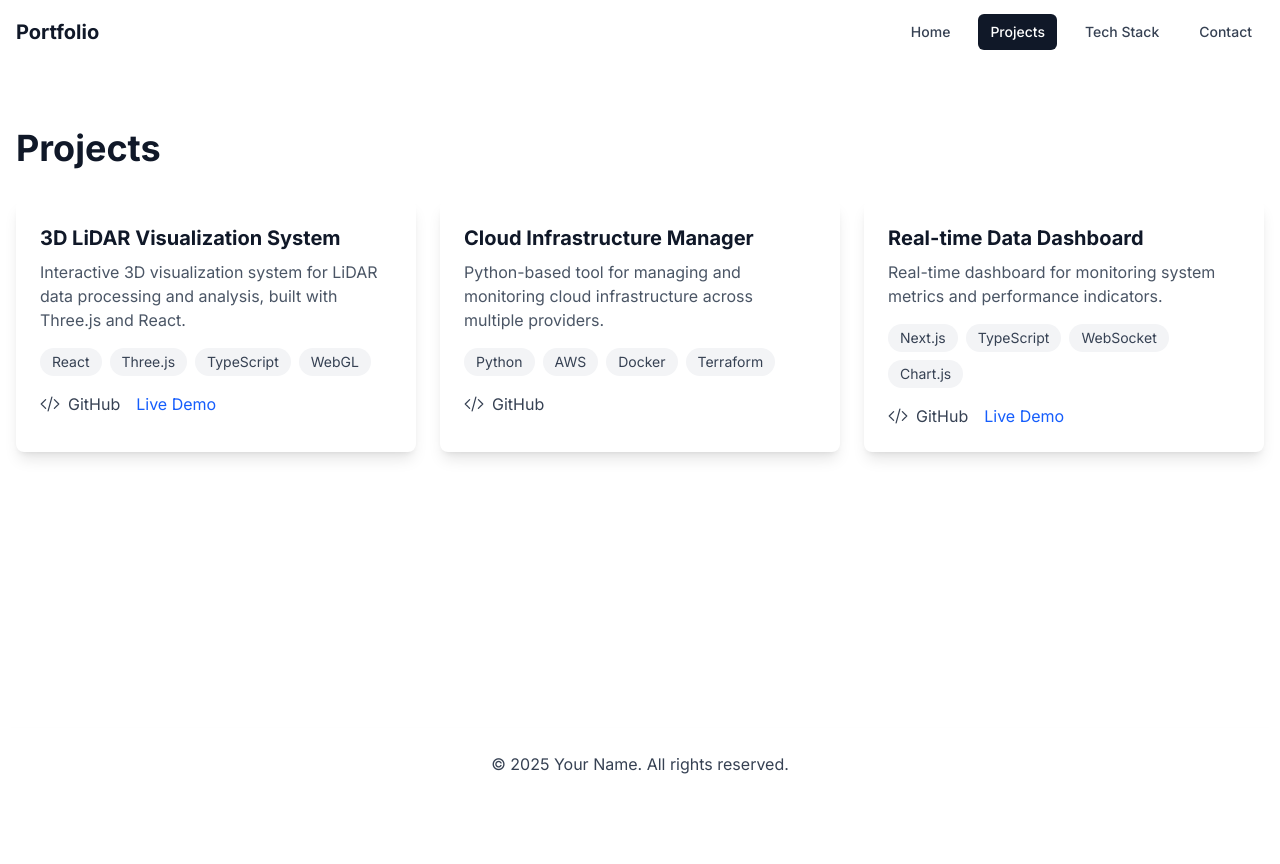
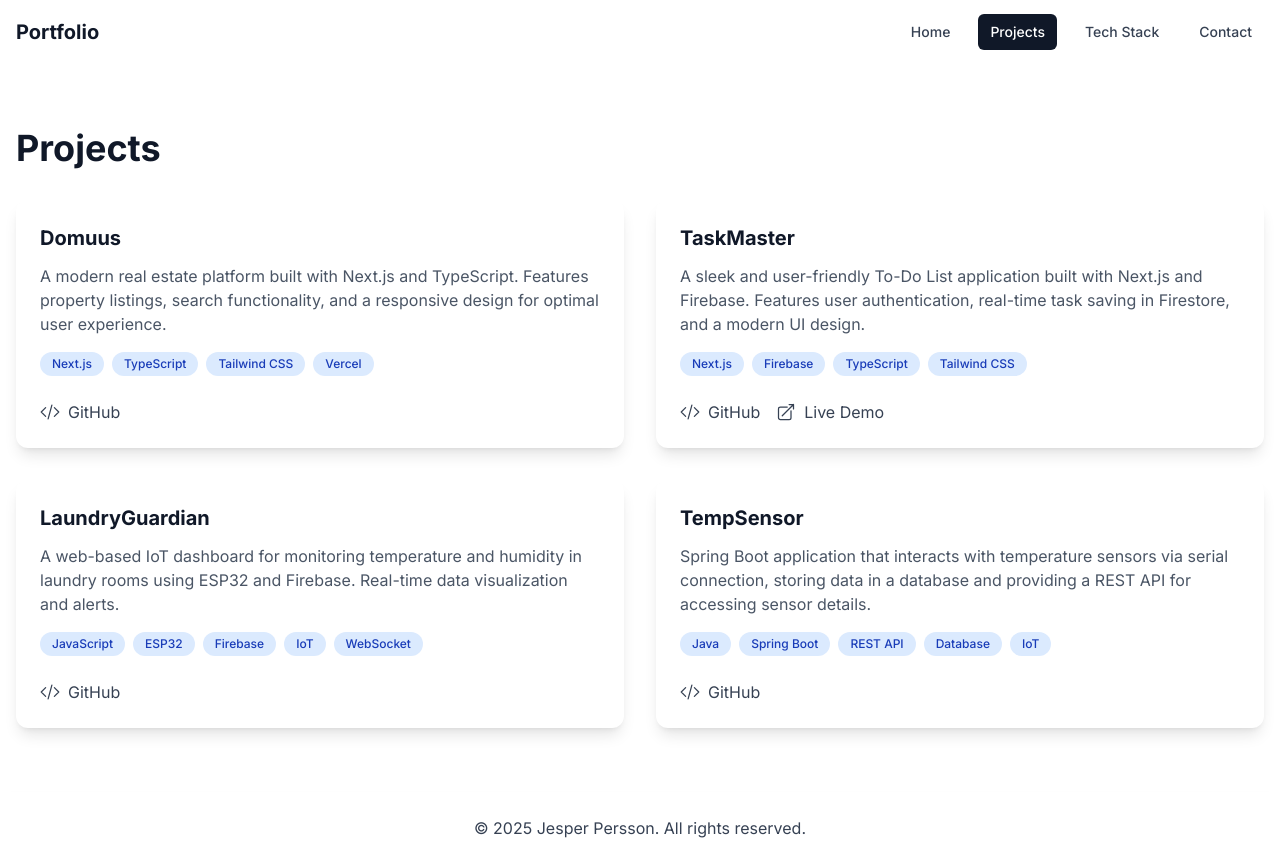
Before and after one commit to JEPPE9103/Portfolio, a Next.js app: page /projects in a window 1280 px wide. Before the commit the page ends 800 px from the top, so only its background shows below. Built offline with nearby package versions, Linux system fonts and the light colour scheme; no server answers.

Commit message:
Fix ESLint errors and update projects section layout

```diff
--- a/src/app/contact/page.tsx
+++ b/src/app/contact/page.tsx
@@ -18,11 +18,11 @@
 
         <div className="mb-8">
           <a
-            href="mailto:your.email@example.com"
+            href="mailto:jespe9103@gmail.com"
             className="flex items-center gap-2 text-gray-700 dark:text-gray-300 hover:text-gray-900 dark:hover:text-white"
           >
             <EnvelopeIcon className="w-5 h-5" />
-            <span>your.email@example.com</span>
+            <span>jespe9103@gmail.com</span>
           </a>
         </div>
 
@@ -32,7 +32,7 @@
           </h2>
           <div className="flex gap-4">
             <a
-              href="https://github.com/yourusername"
+              href="https://github.com/JEPPE9103"
               target="_blank"
               rel="noopener noreferrer"
               className="text-gray-700 dark:text-gray-300 hover:text-gray-900 dark:hover:text-white"
@@ -40,7 +40,7 @@
               GitHub
             </a>
             <a
-              href="https://linkedin.com/in/yourusername"
+              href="https://www.linkedin.com/in/jesper-persson-845905232/"
               target="_blank"
               rel="noopener noreferrer"
               className="text-gray-700 dark:text-gray-300 hover:text-gray-900 dark:hover:text-white"
@@ -55,7 +55,7 @@
             Send a Message
           </h2>
           <form
-            action="https://formspree.io/f/your-form-id"
+            action="https://formspree.io/f/meoanayb"
             method="POST"
             className="space-y-4"
           >
--- a/src/app/layout.tsx
+++ b/src/app/layout.tsx
@@ -32,7 +32,7 @@
           <footer className="bg-white dark:bg-gray-800 shadow-lg mt-auto">
             <div className="container mx-auto px-4 py-6">
               <p className="text-center text-gray-700 dark:text-gray-300">
-                © {new Date().getFullYear()} Your Name. All rights reserved.
+                © {new Date().getFullYear()} Jesper Persson. All rights reserved.
               </p>
             </div>
           </footer>
--- a/src/app/page.tsx
+++ b/src/app/page.tsx
@@ -3,6 +3,7 @@
 import { motion } from 'framer-motion'
 import Image from 'next/image'
 import Link from 'next/link'
+import ProjectCard from '@/components/ProjectCard'
 
 const projects = [
   {
@@ -14,7 +15,7 @@
   },
   {
     title: 'Domuus',
-    description: 'A modern app for checking children in and out at places like friends\' houses, relatives, or activities. Unlike GPS-based tracking apps, Domuus lets children maintain their privacy while giving parents peace of mind with convenient check-ins and real-time notifications.',
+    description: 'A modern app for checking children in and out at places like friends&apos; houses, relatives, or activities. Unlike GPS-based tracking apps, Domuus lets children maintain their privacy while giving parents peace of mind with convenient check-ins and real-time notifications.',
     technologies: ['React', 'TypeScript', 'Tailwind CSS', 'Firebase'],
     githubUrl: 'https://github.com/JEPPE9103/DomuusWebapp',
     imageUrl: '/images/domuus.png'
@@ -136,6 +137,15 @@
             gave me a strong foundation in project delivery, team leadership, and technical problem-solving.
           </p>
         </motion.section>
+
+        <section className="mb-16">
+          <h2 className="text-3xl font-bold mb-8">Featured Projects</h2>
+          <div className="grid grid-cols-1 md:grid-cols-2 lg:grid-cols-3 gap-6">
+            {projects.map((project) => (
+              <ProjectCard key={project.title} {...project} />
+            ))}
+          </div>
+        </section>
       </div>
     </div>
   )
--- a/src/app/projects/page.tsx
+++ b/src/app/projects/page.tsx
@@ -4,24 +4,29 @@
 
 const projects = [
   {
-    title: '3D LiDAR Visualization System',
-    description: 'Interactive 3D visualization system for LiDAR data processing and analysis, built with Three.js and React.',
-    technologies: ['React', 'Three.js', 'TypeScript', 'WebGL'],
-    githubUrl: 'https://github.com/yourusername/lidar-visualization',
-    demoUrl: 'https://demo-lidar-visualization.vercel.app'
+    title: 'Domuus',
+    description: 'A modern real estate platform built with Next.js and TypeScript. Features property listings, search functionality, and a responsive design for optimal user experience.',
+    technologies: ['Next.js', 'TypeScript', 'Tailwind CSS', 'Vercel'],
+    githubUrl: 'https://github.com/JEPPE9103/Domuus'
   },
   {
-    title: 'Cloud Infrastructure Manager',
-    description: 'Python-based tool for managing and monitoring cloud infrastructure across multiple providers.',
-    technologies: ['Python', 'AWS', 'Docker', 'Terraform'],
-    githubUrl: 'https://github.com/yourusername/cloud-manager'
+    title: 'TaskMaster',
+    description: 'A sleek and user-friendly To-Do List application built with Next.js and Firebase. Features user authentication, real-time task saving in Firestore, and a modern UI design.',
+    technologies: ['Next.js', 'Firebase', 'TypeScript', 'Tailwind CSS'],
+    githubUrl: 'https://github.com/JEPPE9103/TaskMaster',
+    demoUrl: 'https://task-master-eight-lemon.vercel.app'
   },
   {
-    title: 'Real-time Data Dashboard',
-    description: 'Real-time dashboard for monitoring system metrics and performance indicators.',
-    technologies: ['Next.js', 'TypeScript', 'WebSocket', 'Chart.js'],
-    githubUrl: 'https://github.com/yourusername/data-dashboard',
-    demoUrl: 'https://data-dashboard-demo.vercel.app'
+    title: 'LaundryGuardian',
+    description: 'A web-based IoT dashboard for monitoring temperature and humidity in laundry rooms using ESP32 and Firebase. Real-time data visualization and alerts.',
+    technologies: ['JavaScript', 'ESP32', 'Firebase', 'IoT', 'WebSocket'],
+    githubUrl: 'https://github.com/JEPPE9103/LaundryGuardian'
+  },
+  {
+    title: 'TempSensor',
+    description: 'Spring Boot application that interacts with temperature sensors via serial connection, storing data in a database and providing a REST API for accessing sensor details.',
+    technologies: ['Java', 'Spring Boot', 'REST API', 'Database', 'IoT'],
+    githubUrl: 'https://github.com/JEPPE9103/TempSensor'
   }
 ]
 
@@ -31,7 +36,7 @@
       <h1 className="text-4xl font-bold mb-8 text-gray-900 dark:text-white">
         Projects
       </h1>
-      <div className="grid grid-cols-1 md:grid-cols-2 lg:grid-cols-3 gap-6">
+      <div className="grid grid-cols-1 md:grid-cols-2 lg:grid-cols-2 gap-8">
         {projects.map((project, index) => (
           <ProjectCard key={index} {...project} />
         ))}
--- a/src/components/ProjectCard.tsx
+++ b/src/components/ProjectCard.tsx
@@ -1,7 +1,7 @@
 'use client'
 
 import { motion } from 'framer-motion'
-import { CodeBracketIcon } from '@heroicons/react/24/outline'
+import { CodeBracketIcon, ArrowTopRightOnSquareIcon } from '@heroicons/react/24/outline'
 
 interface ProjectCardProps {
   title: string
@@ -23,28 +23,33 @@
       initial={{ opacity: 0, y: 20 }}
       animate={{ opacity: 1, y: 0 }}
       transition={{ duration: 0.5 }}
-      className="bg-white dark:bg-gray-800 rounded-lg shadow-lg p-6 hover:shadow-xl transition-shadow"
+      className="bg-white dark:bg-gray-800 rounded-xl shadow-lg overflow-hidden hover:shadow-xl transition-all duration-300 transform hover:-translate-y-1 flex flex-col"
     >
-      <h3 className="text-xl font-bold mb-2 text-gray-900 dark:text-white">{title}</h3>
-      <p className="text-gray-600 dark:text-gray-300 mb-4">{description}</p>
+      <div className="p-6 flex-1 flex flex-col">
+        <h3 className="text-xl font-bold mb-3 text-gray-900 dark:text-white">
+          {title}
+        </h3>
+        <p className="text-gray-600 dark:text-gray-300 mb-4">
+          {description}
+        </p>
 
-      <div className="flex flex-wrap gap-2 mb-4">
+        <div className="flex flex-wrap gap-2 mb-6">
           {technologies.map((tech) => (
             <span
               key={tech}
-            className="px-3 py-1 text-sm bg-gray-100 dark:bg-gray-700 text-gray-700 dark:text-gray-300 rounded-full"
+              className="px-3 py-1 text-xs font-medium bg-blue-100 dark:bg-blue-900/30 text-blue-800 dark:text-blue-300 rounded-full"
             >
               {tech}
             </span>
           ))}
         </div>
 
-      <div className="flex gap-4">
+        <div className="flex gap-4 mt-auto">
           <a
             href={githubUrl}
             target="_blank"
             rel="noopener noreferrer"
-          className="flex items-center gap-2 text-gray-700 dark:text-gray-300 hover:text-gray-900 dark:hover:text-white"
+            className="flex items-center gap-2 text-gray-700 dark:text-gray-300 hover:text-blue-600 dark:hover:text-blue-400 transition-colors"
           >
             <CodeBracketIcon className="w-5 h-5" />
             <span>GitHub</span>
@@ -54,11 +59,13 @@
               href={demoUrl}
               target="_blank"
               rel="noopener noreferrer"
-            className="text-blue-600 dark:text-blue-400 hover:underline"
+              className="flex items-center gap-2 text-gray-700 dark:text-gray-300 hover:text-blue-600 dark:hover:text-blue-400 transition-colors"
             >
-            Live Demo
+              <ArrowTopRightOnSquareIcon className="w-5 h-5" />
+              <span>Live Demo</span>
             </a>
           )}
+        </div>
       </div>
     </motion.div>
   )
```
Also changed, not shown: public/images/profile.jpg (added). Lines whose indentation alone changed are shown as unchanged.
